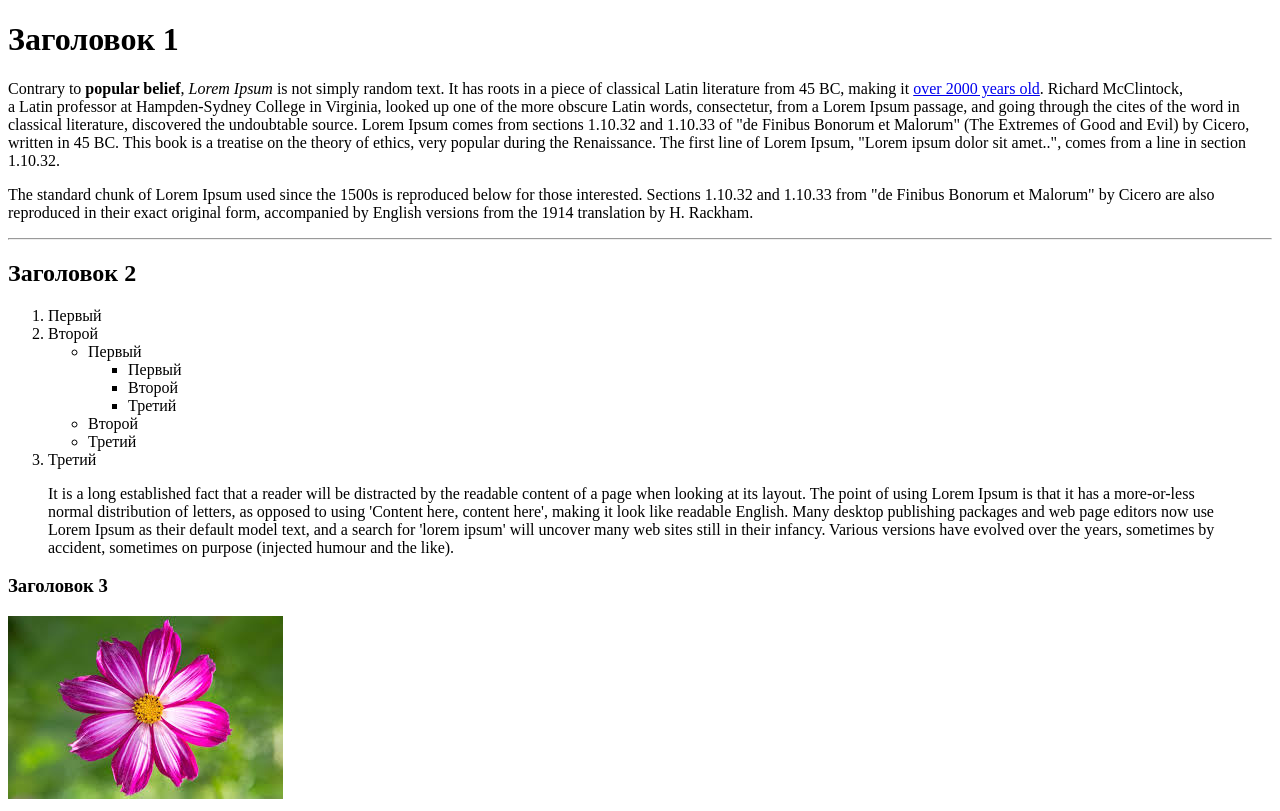
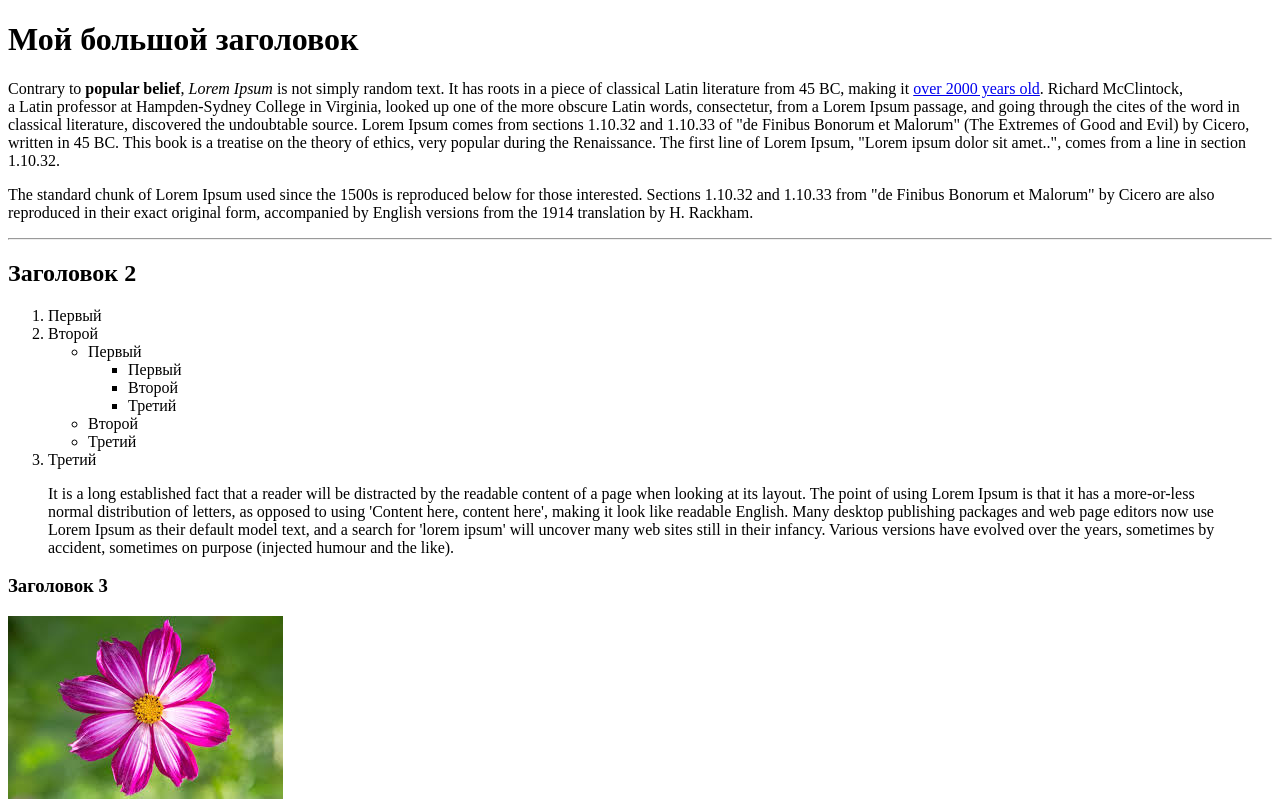
Before and after one commit to dijay241/Lesson6, a plain HTML site: page index.html in a window 1280 px wide. Drawn offline with Linux system fonts and the light colour scheme.

Commit message:
Update index.html

```diff
--- a/index.html
+++ b/index.html
@@ -5,7 +5,7 @@
     <title>Моя первая страница</title>
   </head>
   <body>
-    <h1>Заголовок 1</h1>
+    <h1>Мой большой заголовок</h1>
     <p>Contrary to <strong>popular belief</strong>, <em>Lorem Ipsum</em> is not simply random text. It has roots in a piece of classical Latin literature from 45 BC, making it <a href="https://lipsum.com" title="Открыть в новом окне" target="_blank">over 2000 years old</a>. Richard McClintock,<br> a Latin professor at Hampden-Sydney College in Virginia, looked up one of the more obscure Latin words, consectetur, from a Lorem Ipsum passage, and going through the cites of the word in classical literature, discovered the undoubtable source. Lorem Ipsum comes from sections 1.10.32 and 1.10.33 of "de Finibus Bonorum et Malorum" (The Extremes of Good and Evil) by Cicero, written in 45 BC. This book is a treatise on the theory of ethics, very popular during the Renaissance. The first line of Lorem Ipsum, "Lorem ipsum dolor sit amet..", comes from a line in section 1.10.32.</p>
     <p>The standard chunk of Lorem Ipsum used since the 1500s is reproduced below for those interested. Sections 1.10.32 and 1.10.33 from "de Finibus Bonorum et Malorum" by Cicero are also reproduced in their exact original form, accompanied by English versions from the 1914 translation by H. Rackham.</p>
     <hr>
```
